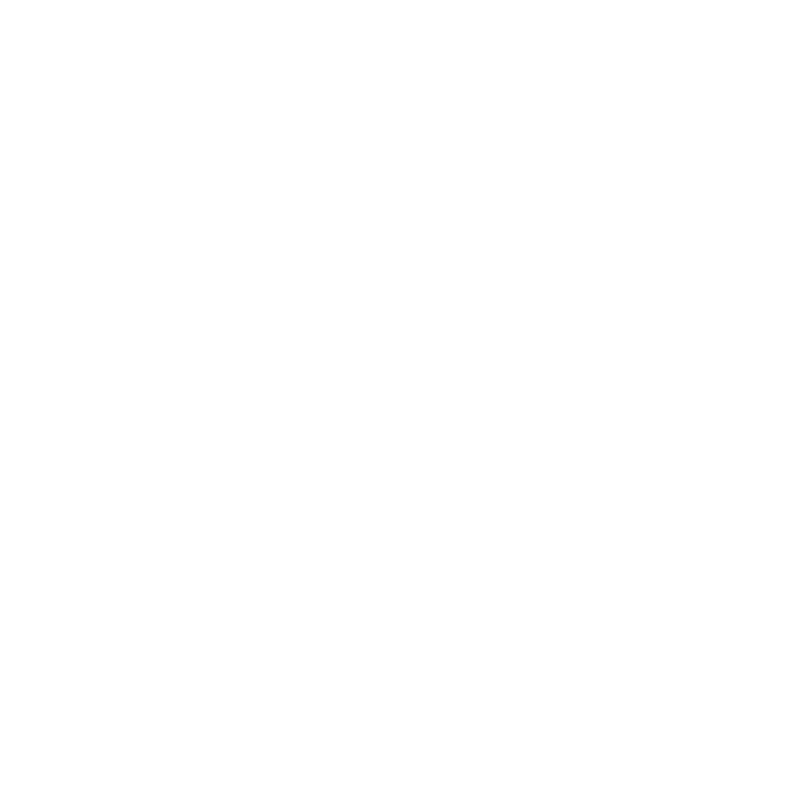
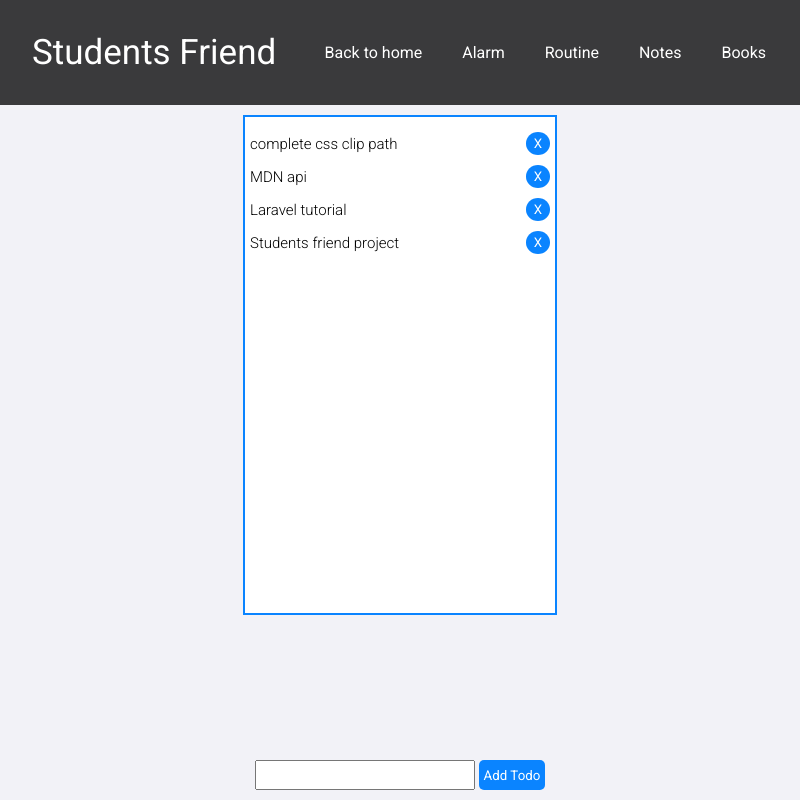
Before and after one commit to Gopi-Kumar/student-friend, an Electron app: page todo.html in a window 800 px wide. Drawn offline with Linux system fonts and the light colour scheme.

Commit message:
initial todo created

```diff
--- a/scripts/script.js
+++ b/scripts/script.js
@@ -7,7 +7,7 @@ const services = [
     {
         thumbnail : "checklists.png",
         name : "Todo",
-        href : "alarm.html"
+        href : "todo.html"
     },
     {
         thumbnail : "pencil.png",
--- /dev/null
+++ b/scripts/todo.js
@@ -0,0 +1,49 @@
+const todos = [
+    {
+        id : Math.random(),
+        todo : "complete css clip path",
+    },
+    {
+        id : Math.random(),
+        todo : "MDN api",
+    },
+    {
+        id : Math.random(),
+        todo : "Laravel tutorial",
+    },
+    {
+        id : Math.random(),
+        todo : "Students friend project",
+    },
+]
+
+const todosContainer = document.querySelector(".todos");
+
+
+function renderTodo(){
+    todosContainer.innerHTML = "";
+    todos.map(todoitem => {
+        const todoItem = document.createElement("div");
+        todoItem.classList.add("todo_item");
+        const html = `
+            <p>${todoitem.todo}</p>
+            <button id=${todoitem.id}>X</button>`
+        todoItem.innerHTML = html;
+        todosContainer.appendChild(todoItem);
+    })
+}
+renderTodo();
+
+
+
+
+
+
+function addTodo(){
+    const newTodo = document.querySelector(".add_todo input").value;
+    if(newTodo){
+        todos.push({id : Math.random(), todo : newTodo});
+        newTodo.value = "";
+        renderTodo();
+    }
+}
--- a/styles/header.scss
+++ b/styles/header.scss
@@ -10,14 +10,13 @@
         padding: 1rem;
     }
     .navbar{
-
         a{
             text-decoration: none;
             color:$white;
             padding: 0.3rem 1rem;
             border-radius: 3px;
             transition: 1s;
-
+            margin:2px;
             &:hover{
                 background:rgb(44, 44, 44);
                 border: 1px solid rgb(82, 82, 82);
--- /dev/null
+++ b/styles/todo.scss
@@ -0,0 +1,60 @@
+@import './color.scss';
+@import './utills.scss';
+@import './header.scss';
+
+body{
+    @include display_as_column_center;
+    width:100%;
+    background:$light-gray;
+    .todos{
+        @include display_as_column;
+        align-items: center;
+        background-color: $white;
+        height: 500px;
+        overflow-y: scroll;
+        font-weight: 300;
+        padding:10px 5px;
+        margin-top: 10px;
+        border: 2px solid $apple-blue;
+        .todo_item{
+            @include display_as_row_space_between;
+            width:300px;
+            padding:5px 0px;
+            font-size: 15px;
+
+            p{
+
+            }
+            button{
+                cursor:pointer;
+                background:$apple-blue;
+                border:none;
+                outline: none;
+                padding:0.3em 0.5rem;
+                border-radius: 50%;
+                color:$white;
+            }
+        }
+
+    }
+    .add_todo{
+        position:fixed;
+        bottom:10px;
+        input{
+            width:220px;
+            height:30px;
+            outline-color: $apple-blue;
+        }
+        button{
+            height:30px;
+            cursor:pointer;
+            background:$apple-blue;
+            outline:0;
+            border:0;
+            color:$white;
+            padding:0px 5px;
+            border-radius: 5px;
+        }
+    }
+
+}
--- a/styles/utills.scss
+++ b/styles/utills.scss
@@ -1,4 +1,6 @@
 @import url('https://fonts.googleapis.com/css2?family=Roboto:wght@100;300;400;500;700;900&display=swap');
+
+@import "./color.css";
 *{
     margin:0;
     padding:0;
@@ -42,3 +44,21 @@
     justify-content: space-between;
     align-items: center;
 }
+::-webkit-scrollbar {
+    width: 8px;
+  }
+
+  /* Track */
+  ::-webkit-scrollbar-track {
+    box-shadow: inset 0 0 1px $light-gray;
+  }
+
+  /* Handle */
+  ::-webkit-scrollbar-thumb {
+    background: $apple-blue;
+    border-radius: 10px;
+  }
+
+  /* Handle on hover */
+  ::-webkit-scrollbar-thumb:hover {
+  }
--- a/todo.html
+++ b/todo.html
@@ -5,8 +5,26 @@
     <meta http-equiv="X-UA-Compatible" content="IE=edge">
     <meta name="viewport" content="width=device-width, initial-scale=1.0">
     <title>SF::Todo</title>
+    <link rel="stylesheet" href="./styles/todo.css">
 </head>
 <body>
+    <div class="header">
+        <p class="logo">Students Friend</p>
+        <div class="navbar">
+            <a href="index.html" id="backToHome">Back to home</a>
+            <a href="alarm.html">Alarm</a>
+            <a href="routine.html">Routine</a>
+            <a href="notes.html">Notes</a>
+            <a href="book.html">Books</a>
+        </div>
+    </div>
+    <div class="todos">
 
+    </div>
+    <div class="add_todo">
+        <input type="text" name="" id="">
+        <button onclick="addTodo()">Add Todo</button>
+    </div>
 </body>
+<script src="./scripts/todo.js"></script>
 </html>
```
Also changed, not shown: styles/alarm.css, styles/style.css, styles/todo.css (added), styles/utills.css, 5 other files.
